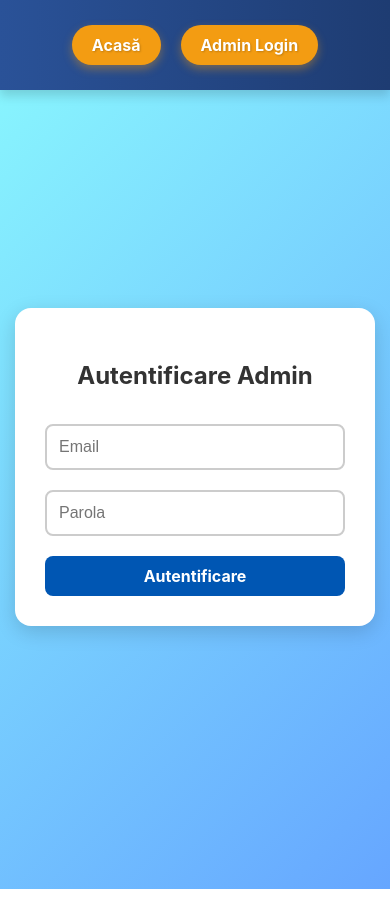
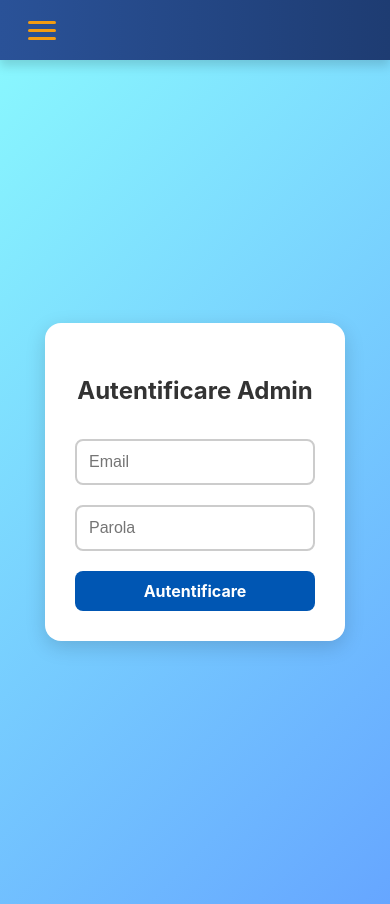
Before and after one commit to nabuco75/misterele-matematicii, a React (Vite) app: page /login in a window 390 px wide. Built offline with nearby package versions, Linux system fonts and the light colour scheme; no server answers.

Commit message:
rezolvat cum arata pe mobil si cu scroll pe continut extins

```diff
--- a/src/Landing.jsx
+++ b/src/Landing.jsx
@@ -1,19 +1,18 @@
 import React, { useState, useEffect } from "react";
 import SchoolSelection from "./SchoolSelection";
 import ClassForm from "./ClassForm";
-import NavBar from "./NavBar";
 import styles from "./Landing.module.css";
 import { doc, onSnapshot } from "firebase/firestore";
 import { db } from "./firebase";
 
 function Landing() {
-  const [selectedSchool, setSelectedSchool] = useState(""); // ID-ul școlii selectate
-  const [showClassForm, setShowClassForm] = useState(false); // Controlează afișarea ClassForm
+  const [selectedSchool, setSelectedSchool] = useState("");
+  const [showClassForm, setShowClassForm] = useState(false);
 
   // GATE: control on/off din Firestore
   const [gate, setGate] = useState({ loading: true, isOpen: true, message: "" });
 
-  // resetări la montare (păstrat exact ca la tine)
+  // resetări la montare
   useEffect(() => {
     setSelectedSchool("");
     setShowClassForm(false);
@@ -34,8 +33,8 @@ function Landing() {
 
         const toDate = (ts) => (ts && typeof ts.toDate === "function" ? ts.toDate() : undefined);
 
-        const start = toDate(data.startAt) ?? new Date(0); // -∞
-        const end = toDate(data.endAt) ?? new Date(8640000000000000); // +∞
+        const start = toDate(data.startAt) ?? new Date(0);
+        const end = toDate(data.endAt) ?? new Date(8640000000000000);
 
         const isOpen = !!data.isActive && now >= start && now <= end;
 
@@ -47,7 +46,7 @@ function Landing() {
       },
       (err) => {
         console.error("Eroare la citirea config/appStatus:", err);
-        setGate({ loading: false, isOpen: true, message: "" }); // fallback: nu blocăm aplicația
+        setGate({ loading: false, isOpen: true, message: "" });
       }
     );
     return () => unsub();
@@ -58,8 +57,6 @@ function Landing() {
   };
 
   return (
-    <div>
-      <NavBar />
     <div className={styles.landingContainer}>
       <h1 className={styles.welcomeMessage}>Bine ați venit la concursul Misterele Matematicii!</h1>
 
@@ -68,12 +65,12 @@ function Landing() {
       {/* Card status – apare când aplicația e închisă */}
       {!gate.loading && !gate.isOpen && <div className={styles.infoCard}>{gate.message}</div>}
 
-        {/* Mesajul tău de completare rămâne vizibil oricând */}
+      {/* Mesaj completare date lipsă */}
       <p className={styles.missingMessage}>
         Dacă județul, localitatea sau școala dvs. nu apare în listă, vă rugăm să trimiteți aceste date la adresa <strong>contact@scoala5vaslui.ro</strong> pentru a fi adăugate în baza de date.
       </p>
 
-        {/* Dacă e deschisă perioada, arătăm selecția + butonul / formularul */}
+      {/* Selecție + formular - doar dacă e deschisă perioada */}
       {gate.isOpen && (
         <>
           <SchoolSelection
@@ -90,14 +87,13 @@ function Landing() {
 
           {/* Wrapper cu paddingTop pentru a evita suprapunerea cu NavBar */}
           {showClassForm && (
-              <div style={{ paddingTop: "170px" }}>
+            <div style={{ paddingTop: "100px" }}>
               <ClassForm selectedSchool={selectedSchool} schoolId={selectedSchool} />
             </div>
           )}
         </>
       )}
     </div>
-    </div>
   );
 }
 
--- a/src/NavBar.jsx
+++ b/src/NavBar.jsx
@@ -1,63 +1,77 @@
-import React from "react";
+import React, { useState } from "react";
 import { useNavigate, useLocation } from "react-router-dom";
-import { useAuth } from "./AuthContext"; // Preluăm contextul de autentificare
+import { useAuth } from "./AuthContext";
 import styles from "./NavBar.module.css";
 
 function NavBar() {
   const navigate = useNavigate();
   const location = useLocation();
-  const { currentUser, logout } = useAuth(); // Preluăm utilizatorul curent și funcția de logout
+  const { currentUser, logout } = useAuth();
+  const [isMenuOpen, setIsMenuOpen] = useState(false);
 
   const handleLoginClick = () => {
     navigate("/login");
+    setIsMenuOpen(false);
   };
 
   const handleHomeClick = () => {
     if (location.pathname === "/") {
-      navigate(0); // Reîmprospătează pagina
+      navigate(0);
     } else {
-      navigate("/"); // Navigăm la pagina de acasă
+      navigate("/");
     }
+    setIsMenuOpen(false);
   };
 
   const handleAdminDashboardClick = () => {
-    navigate("/admin"); // Navigăm la Admin Dashboard
+    navigate("/admin");
+    setIsMenuOpen(false);
   };
 
   const handleLogoutClick = async () => {
     try {
-      await logout(); // Executăm funcția de logout
-      navigate("/login"); // Redirecționăm la pagina de login
+      await logout();
+      navigate("/login");
+      setIsMenuOpen(false);
     } catch (error) {
       console.error("Eroare la deconectare:", error);
     }
   };
 
-  console.log("Stare de autentificare în NavBar:", currentUser);
+  const toggleMenu = () => {
+    setIsMenuOpen(!isMenuOpen);
+  };
 
   return (
     <div className={styles.navbar}>
-      <div className={styles.navButtonsContainer}>
-        {/* Butonul Acasă este vizibil întotdeauna */}
+      {/* Hamburger Icon - vizibil doar pe mobil */}
+      <button className={styles.hamburger} onClick={toggleMenu} aria-label="Toggle menu">
+        <span className={styles.hamburgerLine}></span>
+        <span className={styles.hamburgerLine}></span>
+        <span className={styles.hamburgerLine}></span>
+      </button>
+
+      {/* Overlay pentru închidere menu */}
+      {isMenuOpen && <div className={styles.overlay} onClick={toggleMenu}></div>}
+
+      {/* Container butoane - desktop inline, mobil dropdown */}
+      <div className={`${styles.navButtonsContainer} ${isMenuOpen ? styles.open : ""}`}>
         <button onClick={handleHomeClick} className={styles.navButton}>
           Acasă
         </button>
 
-        {/* Afișează Admin Dashboard dacă utilizatorul este autentificat */}
         {currentUser && location.pathname !== "/admin" && (
           <button onClick={handleAdminDashboardClick} className={styles.navButton}>
             Admin Dashboard
           </button>
         )}
 
-        {/* Afișează Admin Login doar dacă utilizatorul NU este autentificat */}
         {!currentUser && (
           <button onClick={handleLoginClick} className={styles.navButton}>
             Admin Login
           </button>
         )}
 
-        {/* Afișează Logout doar dacă utilizatorul ESTE autentificat */}
         {currentUser && (
           <button onClick={handleLogoutClick} className={styles.navButton}>
             Logout
--- a/src/NavBar.module.css
+++ b/src/NavBar.module.css
@@ -3,27 +3,48 @@
   display: flex;
   justify-content: space-around;
   align-items: center;
-  background: linear-gradient(90deg, #1e3c72, #2a5298); /* Gradient marin profund */
+  background: linear-gradient(90deg, #1e3c72, #2a5298);
   padding: 15px 30px;
-  box-shadow: 0px 6px 10px rgba(0, 0, 0, 0.15); /* Umbră ușor mai intensă pentru adâncime */
+  box-shadow: 0px 6px 10px rgba(0, 0, 0, 0.15);
   position: sticky;
   top: 0;
   z-index: 1000;
-  height: 70px; /* Setăm o înălțime fixă pentru navbar */
+  height: 70px;
   transition: background 0.5s ease;
 }
 
 .navbar:hover {
-  background: linear-gradient(90deg, #2a5298, #1e3c72); /* Inversăm nuanțele la hover */
+  background: linear-gradient(90deg, #2a5298, #1e3c72);
 }
 
+/* Hamburger icon - ascuns pe desktop */
+.hamburger {
+  display: none;
+  flex-direction: column;
+  gap: 5px;
+  background: none;
+  border: none;
+  cursor: pointer;
+  padding: 8px;
+  z-index: 1001;
+}
+
+.hamburgerLine {
+  width: 28px;
+  height: 3px;
+  background: #f39c12;
+  border-radius: 2px;
+  transition: all 0.3s ease;
+}
+
+/* Container butoane */
 .navButtonsContainer {
   display: flex;
-  gap: 20px; /* Spațiu generos între butoane */
+  gap: 20px;
 }
 
 .navButton {
-  background-color: #f39c12; /* Auriu vibrant */
+  background-color: #f39c12;
   color: white;
   border: none;
   padding: 12px 25px;
@@ -32,47 +53,97 @@
   font-weight: bold;
   cursor: pointer;
   transition: background-color 0.4s ease, transform 0.3s ease, box-shadow 0.3s ease;
-  box-shadow: 0px 4px 10px rgba(243, 156, 18, 0.4); /* Efect de lumină */
-  text-shadow: 1px 1px 2px rgba(0, 0, 0, 0.2); /* Ușoară umbră pentru text */
+  box-shadow: 0px 4px 10px rgba(243, 156, 18, 0.4);
+  text-shadow: 1px 1px 2px rgba(0, 0, 0, 0.2);
+  white-space: nowrap;
 }
 
 .navButton:hover {
-  background-color: #d68910; /* Schimbare la un auriu mai închis la hover */
-  transform: translateY(-3px); /* Efect subtil de ridicare */
-  box-shadow: 0px 6px 12px rgba(243, 156, 18, 0.6); /* Umbră mai mare la hover */
+  background-color: #d68910;
+  transform: translateY(-3px);
+  box-shadow: 0px 6px 12px rgba(243, 156, 18, 0.6);
 }
 
 .navButton:active {
   transform: translateY(0);
-  box-shadow: 0px 2px 5px rgba(243, 156, 18, 0.4); /* Umbră mică la click */
+  box-shadow: 0px 2px 5px rgba(243, 156, 18, 0.4);
 }
 
 .navButton:focus {
   outline: none;
-  box-shadow: 0 0 0 4px rgba(241, 196, 15, 0.4); /* Inel de focus accesibil în auriu deschis */
+  box-shadow: 0 0 0 4px rgba(241, 196, 15, 0.4);
 }
 
-.navbar h3 {
-  font-size: 2rem;
-  font-weight: bold;
-  color: #ecf0f1; /* Alb-gri elegant */
-  text-shadow: 1px 1px 3px rgba(0, 0, 0, 0.3); /* Umbră discretă */
-  margin: 0;
+/* Overlay pentru închidere menu pe mobil */
+.overlay {
+  display: none;
 }
 
+/* ===== RESPONSIVE - MOBIL ===== */
 @media (max-width: 768px) {
   .navbar {
+    justify-content: flex-start;
+    padding: 10px 20px;
+    height: 60px;
+  }
+
+  /* Arată hamburger pe mobil */
+  .hamburger {
+    display: flex;
+  }
+
+  /* Container butoane - dropdown pe mobil */
+  .navButtonsContainer {
+    position: fixed;
+    top: 60px;
+    right: -100%;
+    width: 250px;
+    height: calc(100vh - 60px);
+    background: linear-gradient(180deg, #1e3c72, #2a5298);
     flex-direction: column;
     gap: 15px;
-    padding: 10px;
+    padding: 20px;
+    box-shadow: -4px 0 15px rgba(0, 0, 0, 0.3);
+    transition: right 0.4s ease;
+    z-index: 999;
+  }
+
+  /* Menu deschis */
+  .navButtonsContainer.open {
+    right: 0;
+  }
+
+  /* Butoane în menu mobil */
+  .navButton {
+    width: 100%;
+    text-align: center;
+    padding: 14px 20px;
+    font-size: 1rem;
+  }
+
+  /* Overlay pentru închidere */
+  .overlay {
+    display: block;
+    position: fixed;
+    inset: 0;
+    background: rgba(0, 0, 0, 0.5);
+    z-index: 998;
+  }
+
+  /* Animație hamburger când e deschis */
+  .hamburger:hover .hamburgerLine {
+    background: #d68910;
+  }
+}
+
+/* Extra small screens */
+@media (max-width: 480px) {
+  .navButtonsContainer {
+    width: 200px;
   }
 
   .navButton {
-    font-size: 1rem;
-    padding: 10px 20px;
-  }
-
-  .navbar h3 {
-    font-size: 1.6rem;
+    font-size: 0.95rem;
+    padding: 12px 18px;
   }
 }
--- a/src/index.css
+++ b/src/index.css
@@ -22,14 +22,26 @@ a:hover {
   color: #535bf2;
 }
 
-html,
+/* ✅ CORECTAT: Permite scroll natural */
+html {
+  scroll-behavior: smooth;
+  scroll-padding-top: 80px; /* Compensare pentru navbar sticky */
+}
+
 body {
-  height: 100%;
   margin: 0;
+  padding: 0;
+  min-height: 100vh; /* Schimbat de la height: 100% */
+  background-color: #f0f0f0;
+  /* ❌ ȘTERS display: flex, justify-content, align-items */
+  overflow-x: hidden; /* Previne scroll orizontal */
+}
+
+/* ✅ #root devine container principal flexibil */
+#root {
+  min-height: 100vh;
   display: flex;
-  justify-content: center;
-  align-items: center;
-  background-color: #f0f0f0;
+  flex-direction: column;
 }
 
 h1 {
@@ -56,6 +68,13 @@ button:focus-visible {
   outline: 4px auto -webkit-focus-ring-color;
 }
 
+/* ✅ Box-sizing consistent pentru toate elementele */
+*,
+*::before,
+*::after {
+  box-sizing: border-box;
+}
+
 @media (prefers-color-scheme: light) {
   :root {
     color: #213547;
```
Also changed, not shown: src/ClassForm.jsx (+20 -26 lines), src/ClassForm.module.css (+215 -72 lines). Lines whose indentation alone changed are shown as unchanged.
